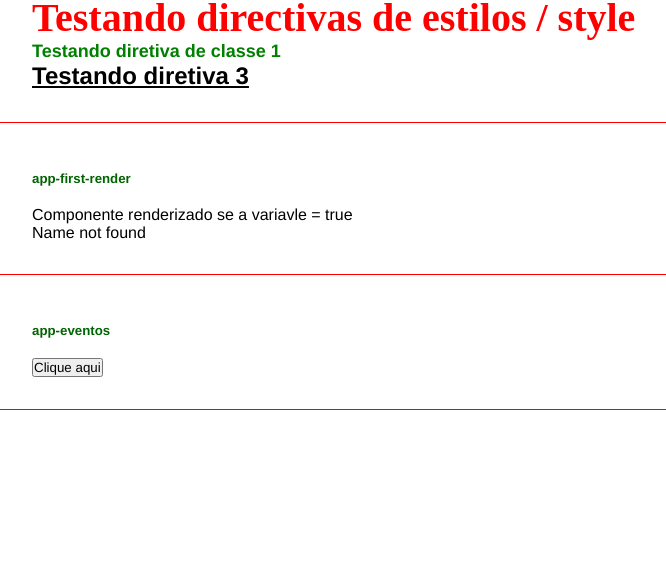
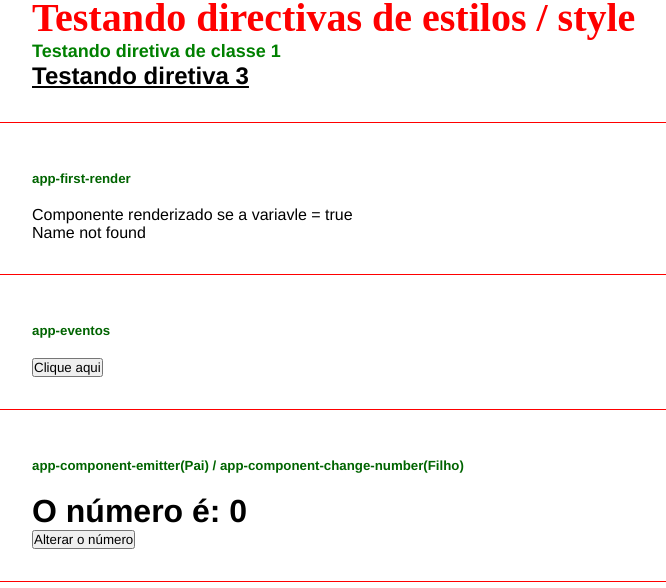
Before and after one commit to rockgustavo/ProjectAngular13, an Angular app: page / in a window 1280 px wide. Shown: the part 519-1107 px from the top of the page, without its empty margins (0-666 px from the left). Built offline with nearby package versions, Linux system fonts and the light colour scheme.

Commit message:
15-08-2022

```diff
--- a/src/app/app.component.html
+++ b/src/app/app.component.html
@@ -6,3 +6,4 @@
 <app-directives></app-directives>
 <app-if-render></app-if-render>
 <app-eventos></app-eventos>
+<app-emitter></app-emitter>
--- a/src/app/app.module.ts
+++ b/src/app/app.module.ts
@@ -7,6 +7,8 @@
 import { DirectivesComponent } from './components/directives/directives.component';
 import { IfRenderComponent } from './components/if-render/if-render.component';
 import { EventosComponent } from './components/eventos/eventos.component';
+import { EmitterComponent } from './components/emitter/emitter.component';
+import { ChangeNumberComponent } from './components/change-number/change-number.component';
 
 @NgModule({
   declarations: [
@@ -15,7 +17,9 @@
     ParentDateComponent,
     DirectivesComponent,
     IfRenderComponent,
-    EventosComponent
+    EventosComponent,
+    EmitterComponent,
+    ChangeNumberComponent
   ],
   imports: [
     BrowserModule
--- /dev/null
+++ b/src/app/components/change-number/change-number.component.html
@@ -0,0 +1 @@
+<button (click)="handleClick()">Alterar o número</button>
--- /dev/null
+++ b/src/app/components/change-number/change-number.component.ts
@@ -0,0 +1,20 @@
+import { Component, OnInit, Output, EventEmitter } from '@angular/core';
+
+@Component({
+  selector: 'app-change-number',
+  templateUrl: './change-number.component.html',
+  styleUrls: ['./change-number.component.css']
+})
+export class ChangeNumberComponent implements OnInit {
+  @Output() changeNumber: EventEmitter<any> = new EventEmitter()
+
+  constructor() { }
+
+  ngOnInit(): void {
+  }
+
+  handleClick(){
+    this.changeNumber.emit()
+  }
+
+}
--- /dev/null
+++ b/src/app/components/emitter/emitter.component.html
@@ -0,0 +1,5 @@
+<div class="class">
+    <h5>app-component-emitter(Pai) / app-component-change-number(Filho)</h5>
+    <h1>O número é: {{myNumber}}</h1>
+    <app-change-number (changeNumber)="onChangeNumber()"></app-change-number>
+ </div>
--- /dev/null
+++ b/src/app/components/emitter/emitter.component.ts
@@ -0,0 +1,20 @@
+import { Component, OnInit } from '@angular/core';
+
+@Component({
+  selector: 'app-emitter',
+  templateUrl: './emitter.component.html',
+  styleUrls: ['./emitter.component.css']
+})
+export class EmitterComponent implements OnInit {
+  myNumber: number = 0;
+
+  constructor() { }
+
+  ngOnInit(): void {
+  }
+
+  onChangeNumber(){
+    this.myNumber = Math.floor(Math.random() * 10)
+  }
+
+}
```
Also changed, not shown: src/app/components/change-number/change-number.component.css (added), src/app/components/emitter/emitter.component.css (added), 2 other files (tests, documents, lock files or other folders).
